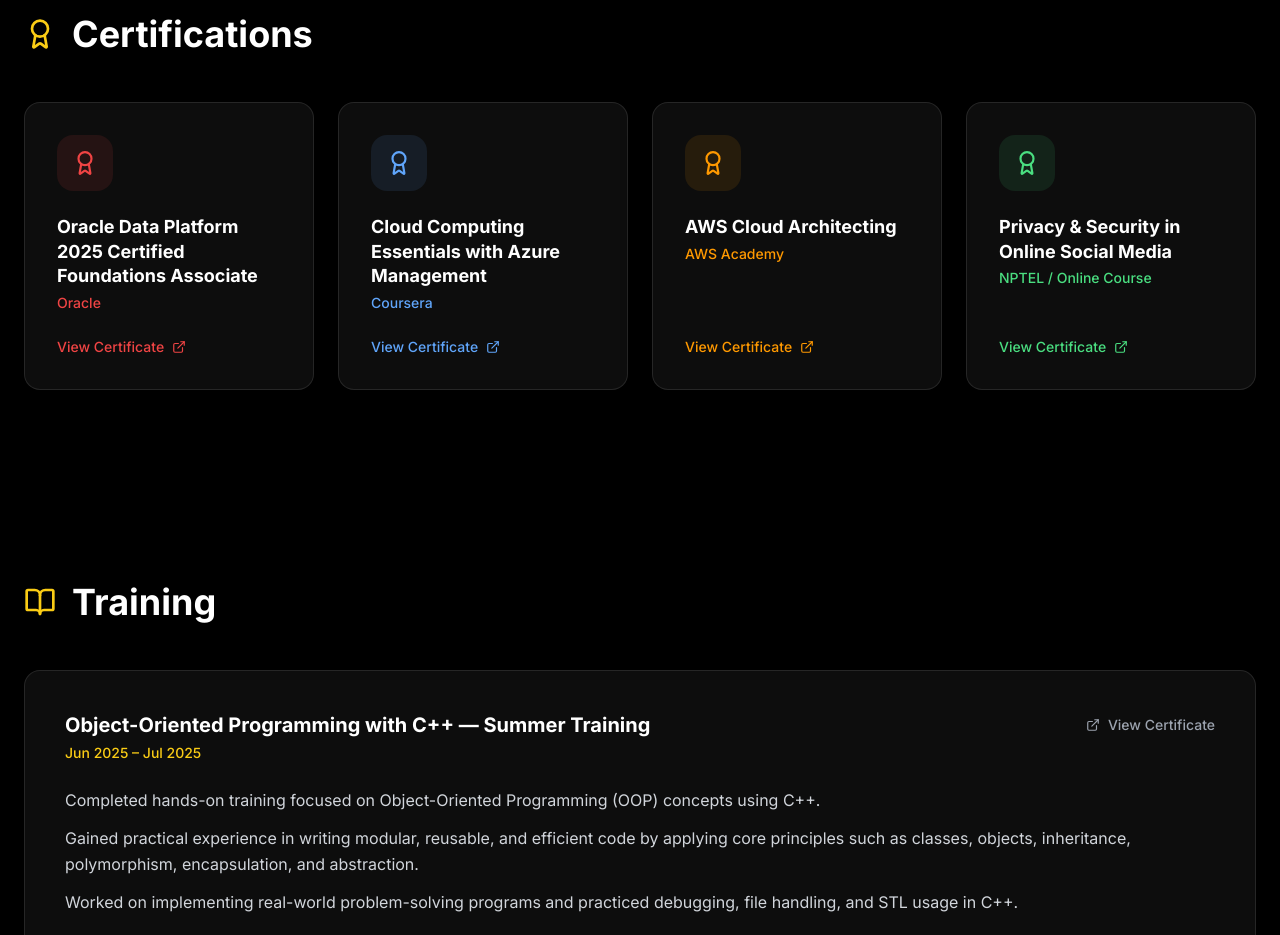
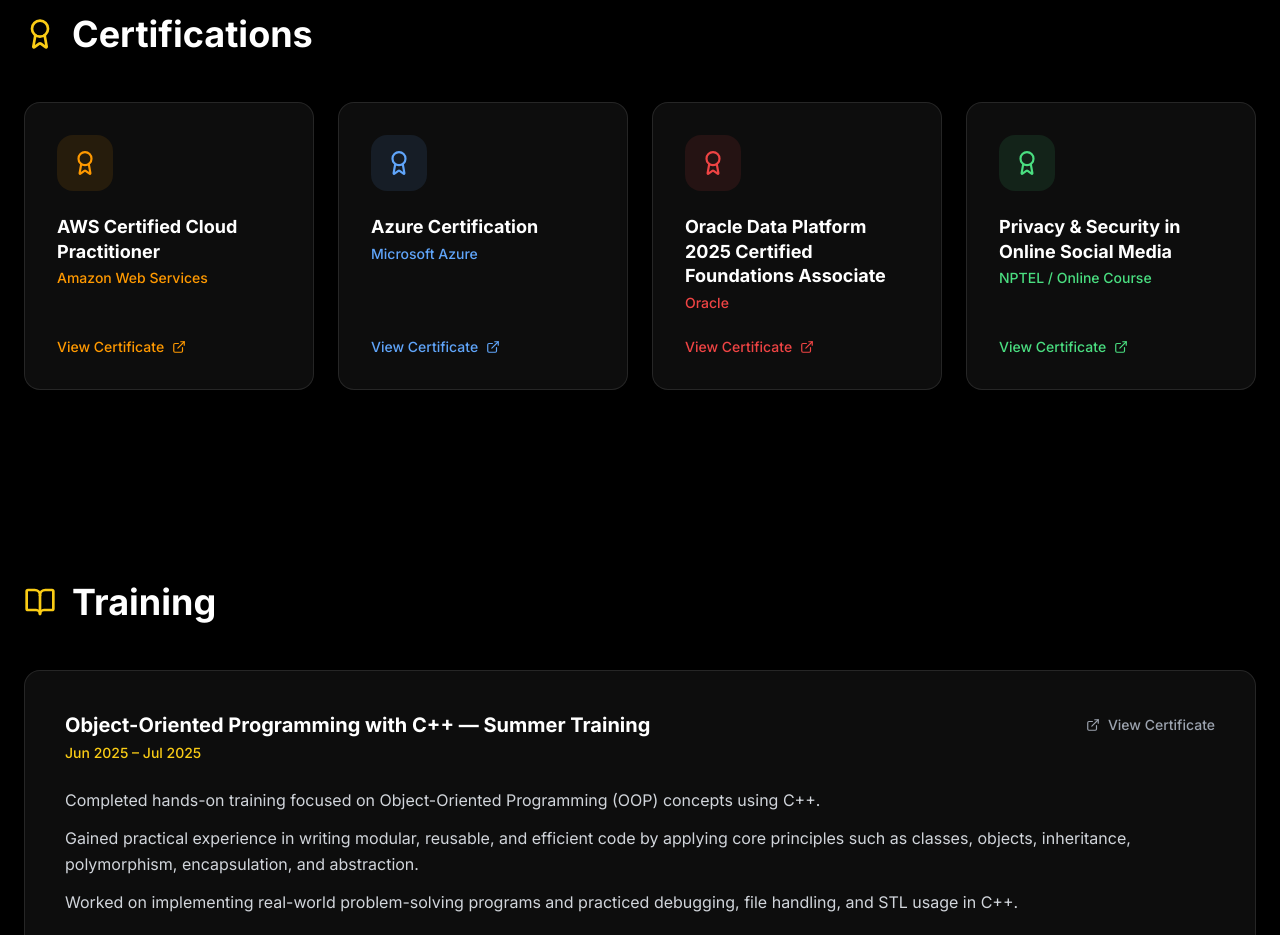
Before and after one commit to Chirag-Vasisth/Portfolio, a React app in the folder frontend/: page / in a window 1280 px wide. Shown: the part 6820-7755 px from the top of the page. Built offline with nearby package versions, Linux system fonts and the light colour scheme; the HTML template or start-up script is replaced by a standard one.

Commit message:
Update Certifications section with AWS Cloud Practitioner, Azure, Oracle, and NPTEL certificates

```diff
--- a/frontend/src/components/Certification.jsx
+++ b/frontend/src/components/Certification.jsx
@@ -3,6 +3,22 @@
 
 export default function Certification() {
   const certs = [
+    {
+      title: "AWS Certified Cloud Practitioner",
+      issuer: "Amazon Web Services",
+      file: "/AWS Certified Cloud Practitioner certificate.pdf",
+      color: "text-[#ff9900]",
+      iconBg: "bg-[#ff9900]/10",
+      border: "border-[#ff9900]/20 hover:border-[#ff9900]/60"
+    },
+    {
+      title: "Azure Certification",
+      issuer: "Microsoft Azure",
+      file: "/AZURE CERTIFICATION.pdf",
+      color: "text-blue-400",
+      iconBg: "bg-blue-400/10",
+      border: "border-blue-400/20 hover:border-blue-400/60"
+    },
     {
       title: "Oracle Data Platform 2025 Certified Foundations Associate",
       issuer: "Oracle",
@@ -10,22 +26,6 @@
       color: "text-red-500",
       iconBg: "bg-red-500/10",
       border: "border-red-500/20 hover:border-red-500/60"
-    },
-    {
-      title: "Cloud Computing Essentials with Azure Management",
-      issuer: "Coursera",
-      file: "/Coursera 4M8910DRW0G0.pdf",
-      color: "text-blue-400",
-      iconBg: "bg-blue-400/10",
-      border: "border-blue-400/20 hover:border-blue-400/60"
-    },
-    {
-      title: "AWS Cloud Architecting",
-      issuer: "AWS Academy",
-      file: "/AWS_Academy_Graduate___Cloud_Architecting___Training_Badge_Badge20260121-31-qnc7tf.pdf",
-      color: "text-[#ff9900]",
-      iconBg: "bg-[#ff9900]/10",
-      border: "border-[#ff9900]/20 hover:border-[#ff9900]/60"
     },
     {
       title: "Privacy & Security in Online Social Media",
```
Also changed, not shown: 2 other files (tests, documents, lock files or other folders).
